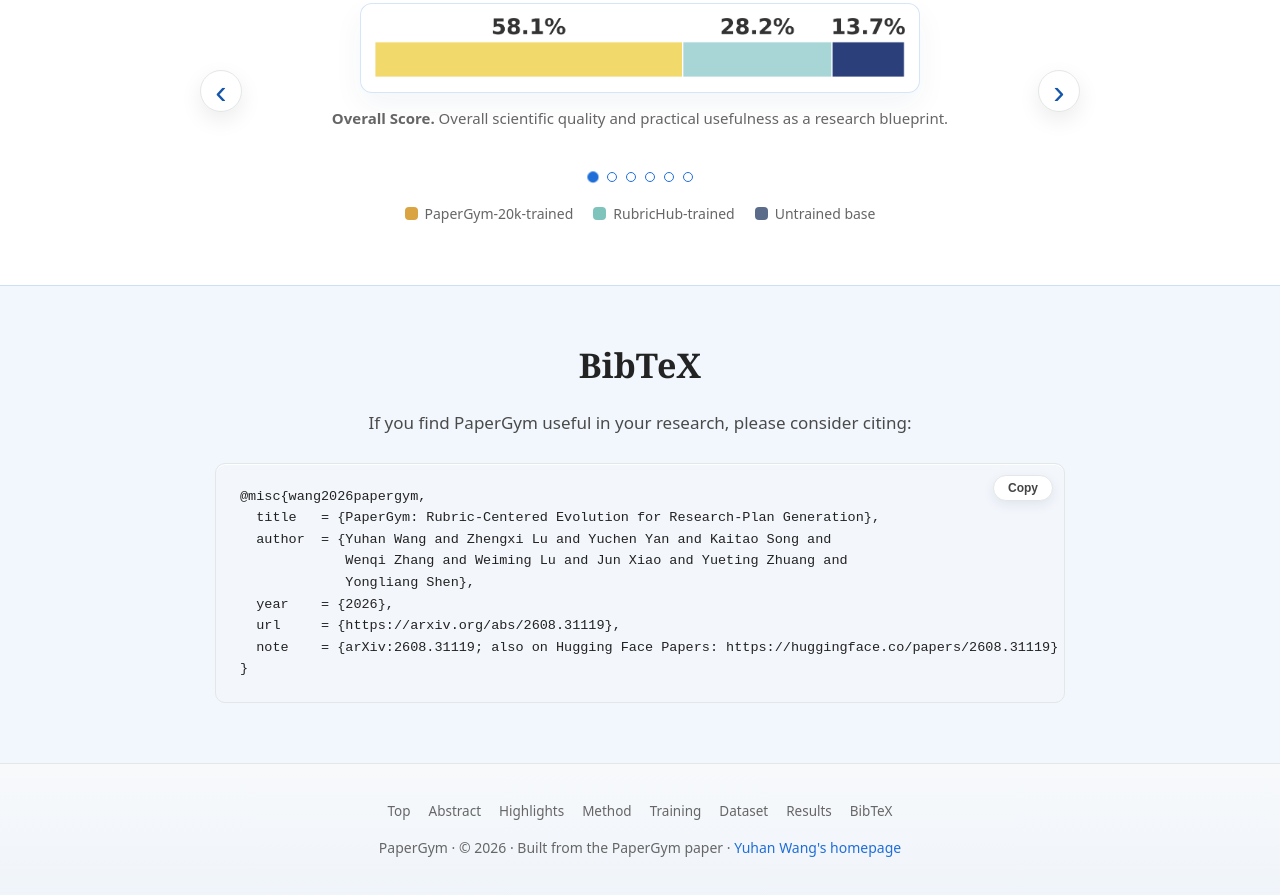
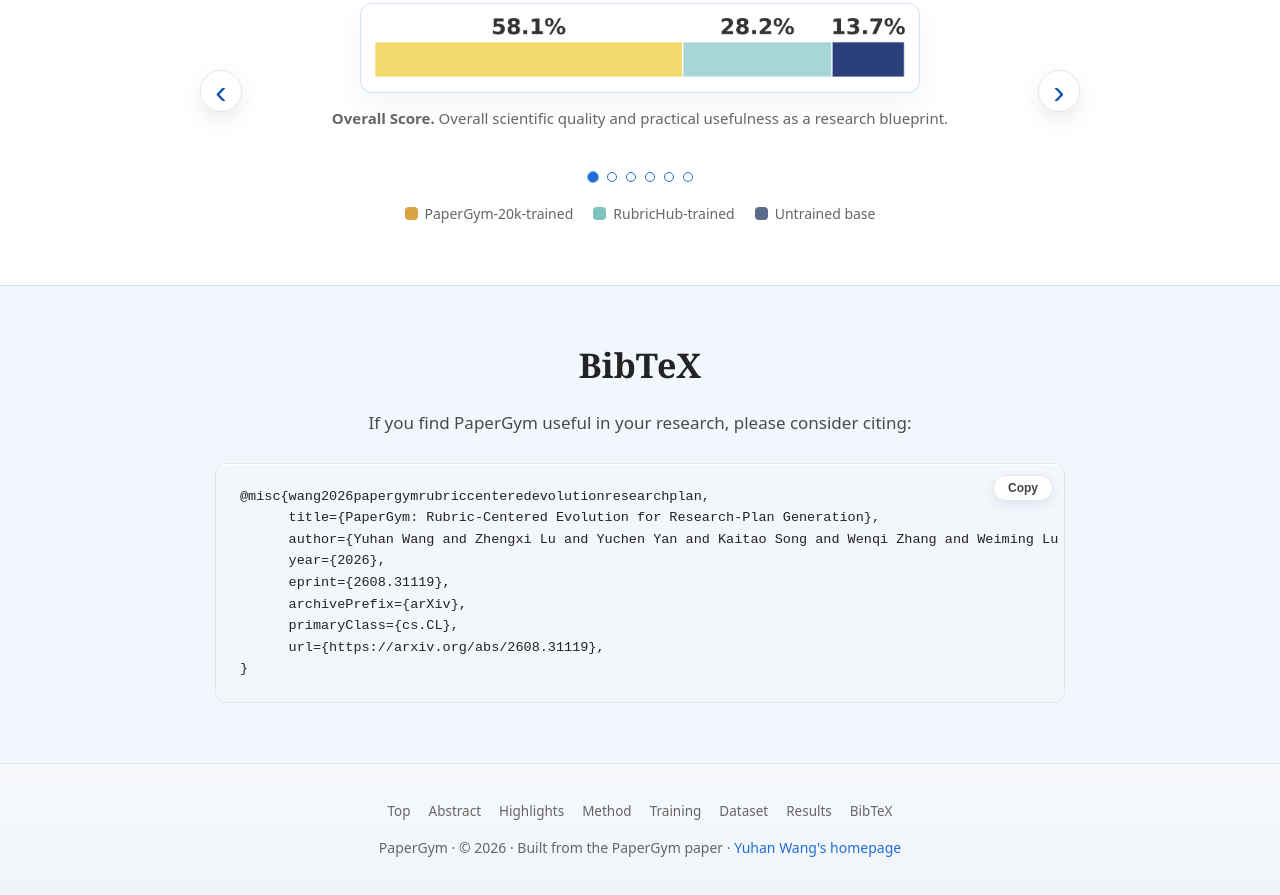
Before and after one commit to ZJU-REAL/PaperGym, a plain HTML site: page docs/index.html in a window 1280 px wide. Shown: the part 6662-7557 px from the top of the page. Drawn offline with Linux system fonts and the light colour scheme.

Commit message:
update bibtex

```diff
--- a/docs/index.html
+++ b/docs/index.html
@@ -950,14 +950,14 @@
       <p class="section-lead" style="margin-bottom:26px">If you find PaperGym useful in your research, please consider citing:</p>
       <div class="bib">
         <button class="copy-btn" id="copyBtn" type="button">Copy</button>
-        <pre id="bibtex">@misc{wang2026papergym,
-  title   = {PaperGym: Rubric-Centered Evolution for Research-Plan Generation},
-  author  = {Yuhan Wang and Zhengxi Lu and Yuchen Yan and Kaitao Song and
-             Wenqi Zhang and Weiming Lu and Jun Xiao and Yueting Zhuang and
-             Yongliang Shen},
-  year    = {2026},
-  url     = {https://arxiv.org/abs/2608.31119},
-  note    = {arXiv:2608.31119; also on Hugging Face Papers: https://huggingface.co/papers/2608.31119}
+        <pre id="bibtex">@misc{wang2026papergymrubriccenteredevolutionresearchplan,
+      title={PaperGym: Rubric-Centered Evolution for Research-Plan Generation},
+      author={Yuhan Wang and Zhengxi Lu and Yuchen Yan and Kaitao Song and Wenqi Zhang and Weiming Lu and Jun Xiao and Yueting Zhuang and Yongliang Shen},
+      year={2026},
+      eprint={2608.31119},
+      archivePrefix={arXiv},
+      primaryClass={cs.CL},
+      url={https://arxiv.org/abs/2608.31119},
 }</pre>
       </div>
     </div>
```
Also changed, not shown: 1 other file.
